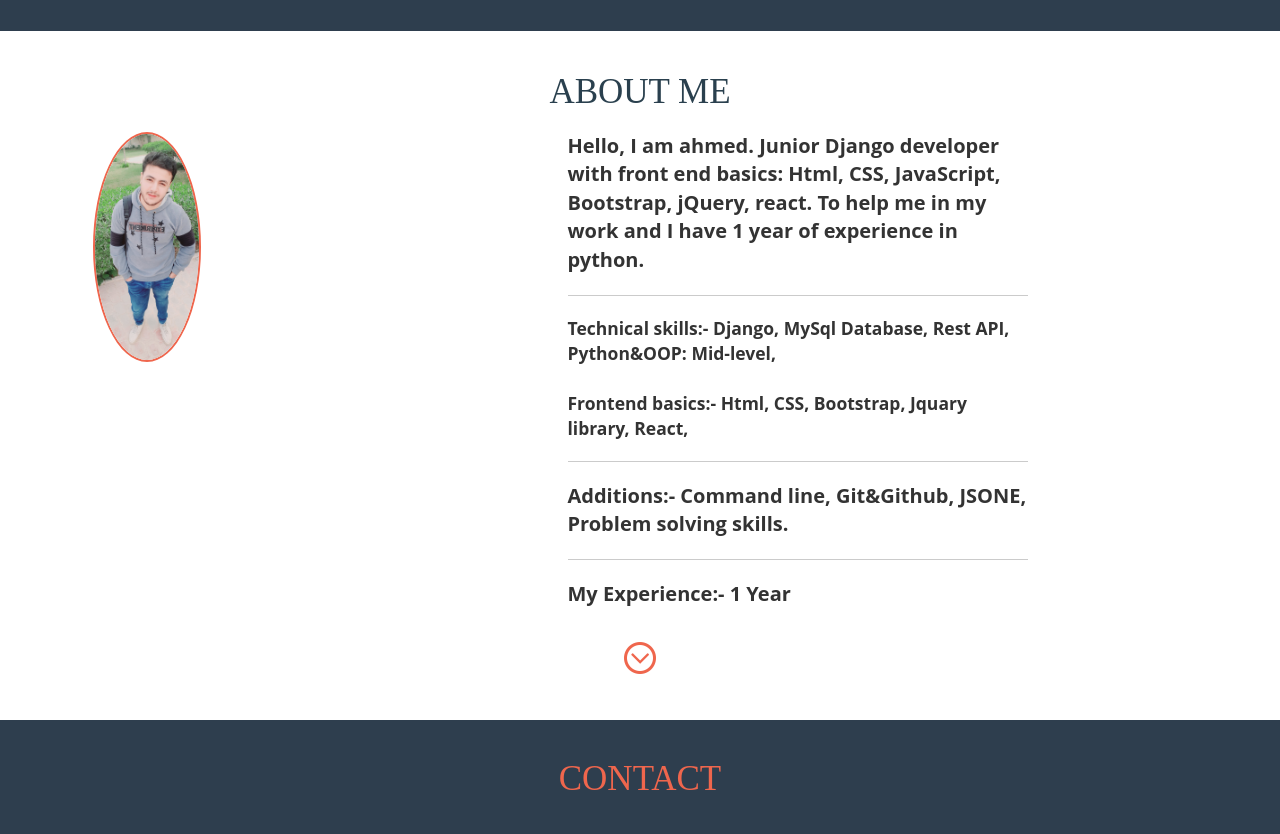
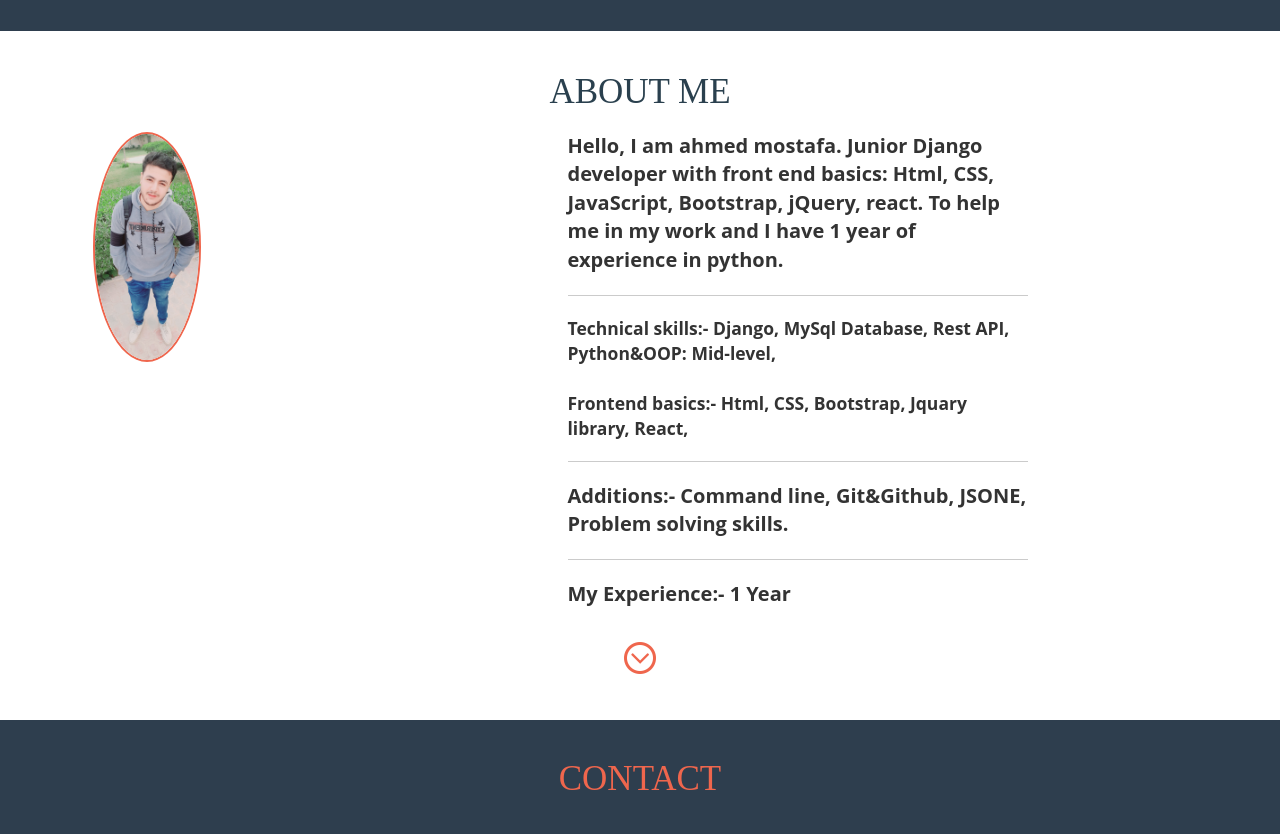
Before and after one commit to elmohandsnet/about, a plain HTML site: page index.html in a window 1280 px wide. Shown: the part 1120-1954 px from the top of the page. Drawn offline with nearby package versions, Linux system fonts and the light colour scheme.

Commit message:
Update index.html

```diff
--- a/index.html
+++ b/index.html
@@ -165,7 +165,7 @@ Smartphone Compatible web template, free webdesigns for Nokia, Samsung, LG, Sony
 								</div>
 						  </div>
 						  <div class="col-5 text-start">
-							<p>Hello, I am ahmed. Junior Django developer with front end basics: Html, CSS, JavaScript, Bootstrap, jQuery, react. To help me in my work and I have 1 year of experience in python.</p>
+							<p>Hello, I am ahmed mostafa. Junior Django developer with front end basics: Html, CSS, JavaScript, Bootstrap, jQuery, react. To help me in my work and I have 1 year of experience in python.</p>
 					<hr>
 
 					<p class="fs-3 text-start">Technical skills:- Django,  MySql Database, Rest API,
```
